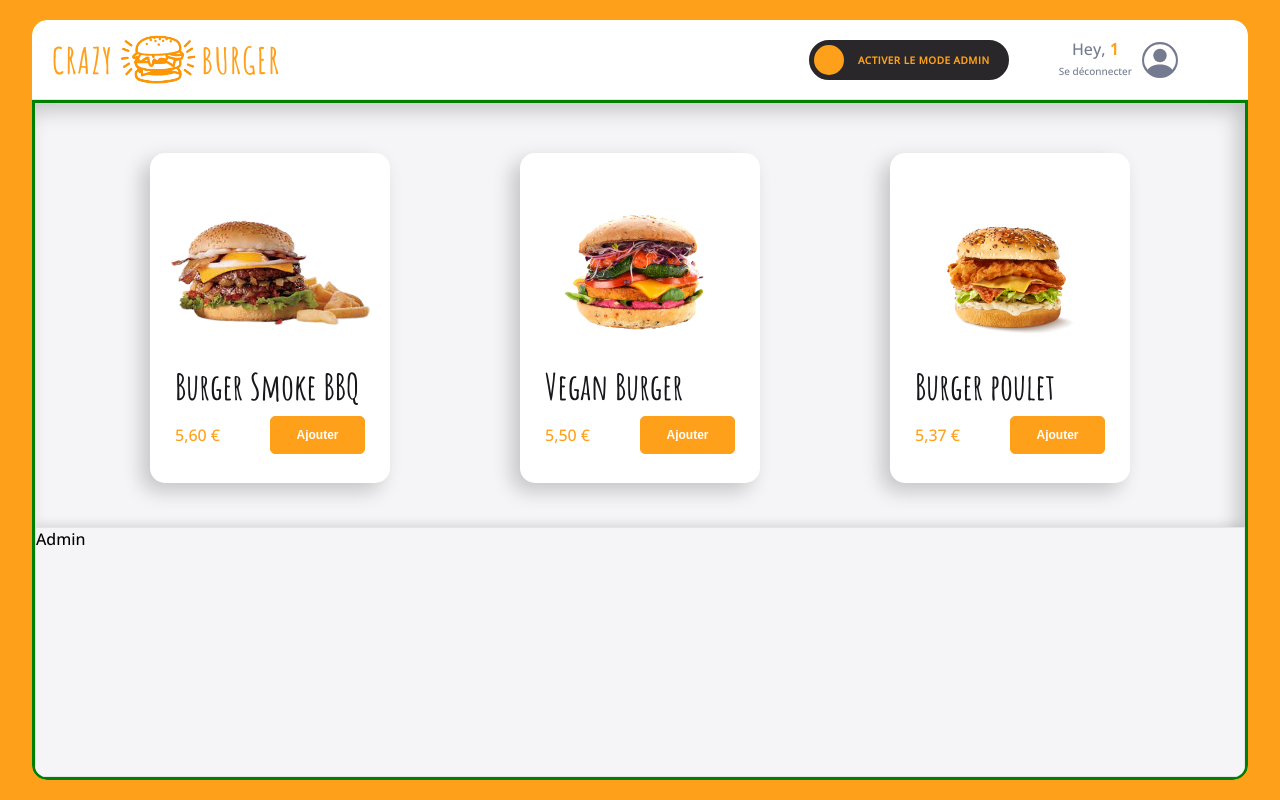
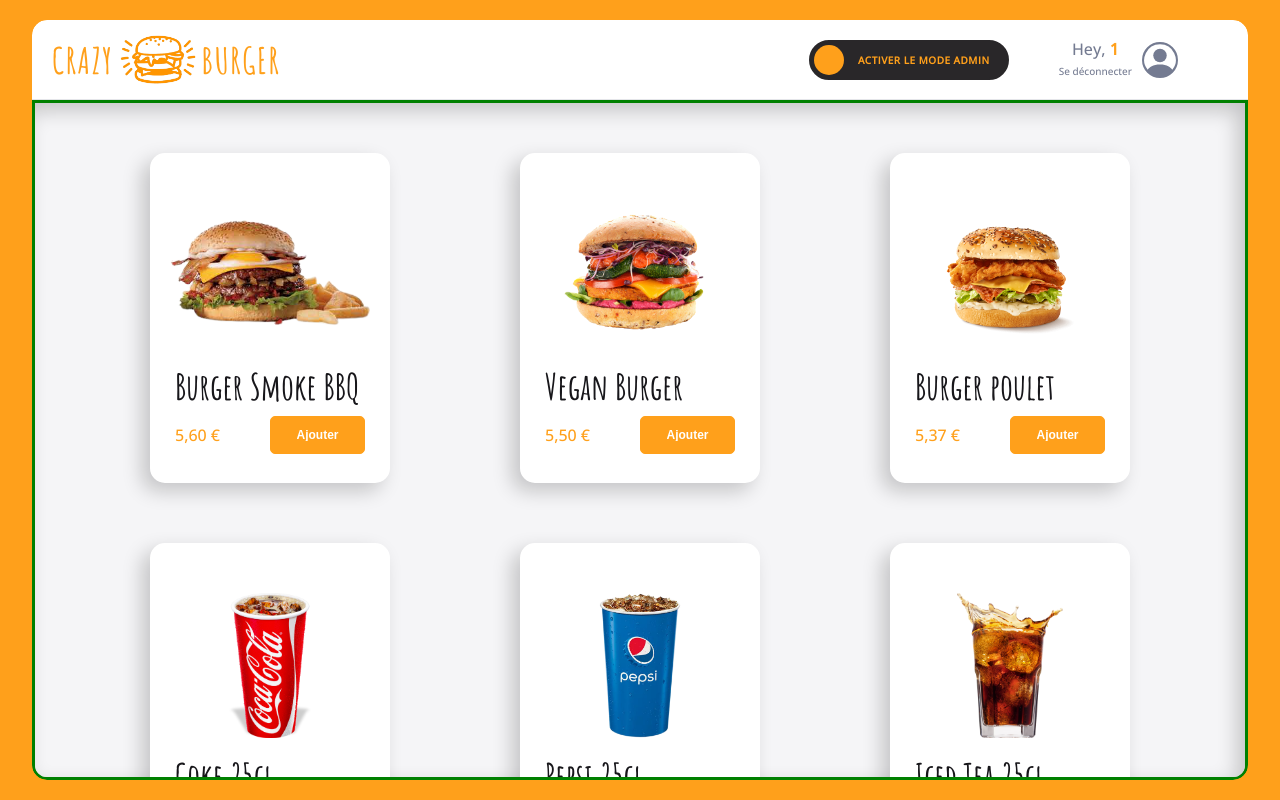
Before and after one commit to Samy572/burger-shop, a React (Vite) app: page /order/1 in a window 1280 px wide. Built offline with nearby package versions, Linux system fonts and the light colour scheme.

Commit message:
💄 F07 : OrderPage > Add conditionnal rendering with useContext

```diff
--- a/src/components/pages/order/Main/Main.jsx
+++ b/src/components/pages/order/Main/Main.jsx
@@ -1,10 +1,13 @@
 import styled from 'styled-components';
 import { theme } from '../../../../theme';
-import Basket from '../Main/Basket';
+// import Basket from '../Main/Basket';
 import Menu from '../Main/Menu';
 import Admin from './Admin/Admin';
+import { useContext } from 'react';
+import OrderContext from '../../../../context/OrderContext';
 
 export default function Main() {
+	const { isModeAdmin, setisModeAdmin } = useContext(OrderContext);
 	return (
 		<MainStyled>
 			{/* <div className="basket">
@@ -12,7 +15,7 @@ export default function Main() {
 			</div> */}
 			<div className="menu-and-admin">
 				<Menu />
-				<Admin />
+				{isModeAdmin && <Admin />}
 			</div>
 		</MainStyled>
 	);
--- a/src/components/pages/order/Navbar/NavBarRightSide.jsx
+++ b/src/components/pages/order/Navbar/NavBarRightSide.jsx
@@ -1,14 +1,15 @@
 import styled from 'styled-components';
 import Profile from './Profile';
-import ToggleButton from '../../../reusable-ui/ToggleButton';
+import ToggleButton from '../../../reusable-ui/ToggleButton.jsx'
 import { theme } from '../../../../theme';
 import { toast } from 'react-toastify';
 import 'react-toastify/dist/ReactToastify.css';
-import { useState } from 'react';
 import AdminToast from './AdminToast';
+import OrderContext from '../../../../context/OrderContext';
+import { useContext } from 'react';
 
-export default function NavBarRightSide({ username }) {
-	const [isModeAdmin, setisModeAdmin] = useState(false);
+export default function NavBarRightSide() {
+	const { isModeAdmin, setisModeAdmin } = useContext(OrderContext);
 	const displayToast = () => {
 		if (!isModeAdmin) {
 			toast.info('Mode admin activé', {
@@ -18,7 +19,7 @@ export default function NavBarRightSide({ username }) {
 				hideProgressBar: false,
 				closeOnClick: true,
 				pauseOnHover: true,
-				draggable: true,
+				draggable: false,
 				progress: undefined,
 			});
 		}
@@ -31,11 +32,11 @@ export default function NavBarRightSide({ username }) {
 				labelIfChecked={'Désactiver le mode admin'}
 				labelIfUnchecked={'Activer le mode admin'}
 				onToggle={displayToast}
-				backgroundcustom={theme.colors.background_dark}
-				colorcustom={theme.colors.primary}
+				backgroundCustom={theme.colors.background_dark}
+				colorCustom={theme.colors.primary}
 			/>
 			{/* <NavbarRightSideIncomplet /> */}
-			<Profile username={username} />
+			<Profile />
 			<AdminToast />
 		</NavBarRightSideStyled>
 	);
--- a/src/components/pages/order/Navbar/Navbar.jsx
+++ b/src/components/pages/order/Navbar/Navbar.jsx
@@ -4,12 +4,11 @@ import { theme } from '../../../../theme';
 import { refreshPage } from '../../../../utils/window';
 import NavBarRightSide from './NavBarRightSide';
 
-export default function Navbar({ username }) {
+export default function Navbar() {
 	return (
 		<NavBarStyled>
 			<Logo className={'logo-order-page'} onClick={refreshPage} />
-
-			<NavBarRightSide username={username} />
+			<NavBarRightSide />
 		</NavBarStyled>
 	);
 }
--- a/src/components/pages/order/Navbar/Profile.jsx
+++ b/src/components/pages/order/Navbar/Profile.jsx
@@ -1,9 +1,11 @@
-import { Link } from 'react-router-dom';
+import { Link, useParams } from 'react-router-dom';
 import { BsPersonCircle } from 'react-icons/bs';
 import styled from 'styled-components';
 import { theme } from '../../../../theme';
 
-export default function Profile({ username }) {
+export default function Profile() {
+	const { username } = useParams();
+
 	return (
 		<ProfileStyled>
 			<div className="info">
--- a/src/components/pages/order/OrderPage.jsx
+++ b/src/components/pages/order/OrderPage.jsx
@@ -1,18 +1,23 @@
 import styled from 'styled-components';
-import { useParams } from 'react-router-dom';
 import Main from './Main/Main';
 import { theme } from '../../../theme';
 import Navbar from './Navbar/Navbar';
+import { useState } from 'react';
+import OrderContext from '../../../context/OrderContext';
 
 const OrderPage = () => {
-	const { username } = useParams();
+	const [isModeAdmin, setisModeAdmin] = useState(false);
+
+	const orderContextValue = { isModeAdmin, setisModeAdmin };
 	return (
-		<OrderPageStyled>
-			<div className="container">
-				<Navbar username={username} />
-				<Main />
-			</div>
-		</OrderPageStyled>
+		<OrderContext.Provider value={orderContextValue}>
+			<OrderPageStyled>
+				<div className="container">
+					<Navbar />
+					<Main />
+				</div>
+			</OrderPageStyled>
+		</OrderContext.Provider>
 	);
 };
 
--- a/src/components/reusable-ui/ToggleButton.jsx
+++ b/src/components/reusable-ui/ToggleButton.jsx
@@ -1,17 +1,20 @@
 import styled from 'styled-components';
 import { theme } from '../../theme';
+
+// 	isChecked,
+// 	onToggle,
 
 export default function ToggleButton({
 	labelIfChecked,
 	labelIfUnchecked,
 	onToggle,
-	backgroundcustom,
-	colorcustom,
+	backgroundCustom,
+	colorCustom,
 }) {
 	return (
 		<ToggleButtonStyled
-			backgroundcustom={backgroundcustom}
-			colorcustom={colorcustom}
+			backgroundCustom={backgroundCustom}
+			colorCustom={colorCustom}
 		>
 			<input
 				type="checkbox"
@@ -90,10 +93,7 @@ const ToggleButtonStyled = styled.div`
 		}
 
 		&.toggle:not(:checked) + label {
-			background-color: ${(props) =>
-				props.backgroundcustom
-					? props.backgroundcustom
-					: theme.colors.background_white};
+			background-color: ${(props) => props.backgroundCustom};
 			/* text-align: right; */
 		}
 
@@ -103,8 +103,7 @@ const ToggleButtonStyled = styled.div`
 			right: 8px;
 			left: auto;
 			opacity: 1;
-			color: ${(props) =>
-				props.colorcustom ? props.colorcustom : theme.colors.dark};
+			color: ${(props) => props.colorCustom};
 			font-weight: ${theme.fonts.weights.bold};
 		}
 
--- /dev/null
+++ b/src/context/OrderContext.jsx
@@ -0,0 +1,6 @@
+import { createContext } from 'react';
+
+export default createContext({
+	isModeAdmin: false,
+	setisModeAdmin: () => {},
+});
```
